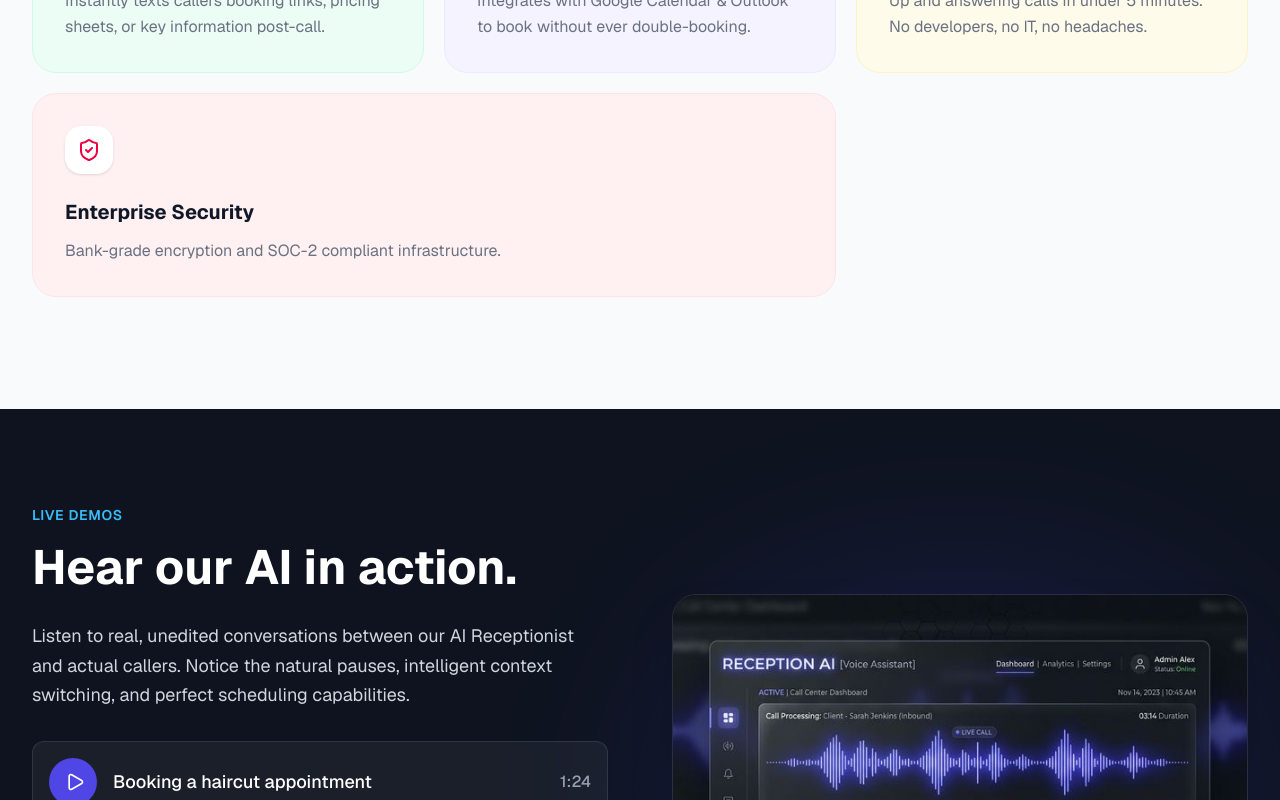
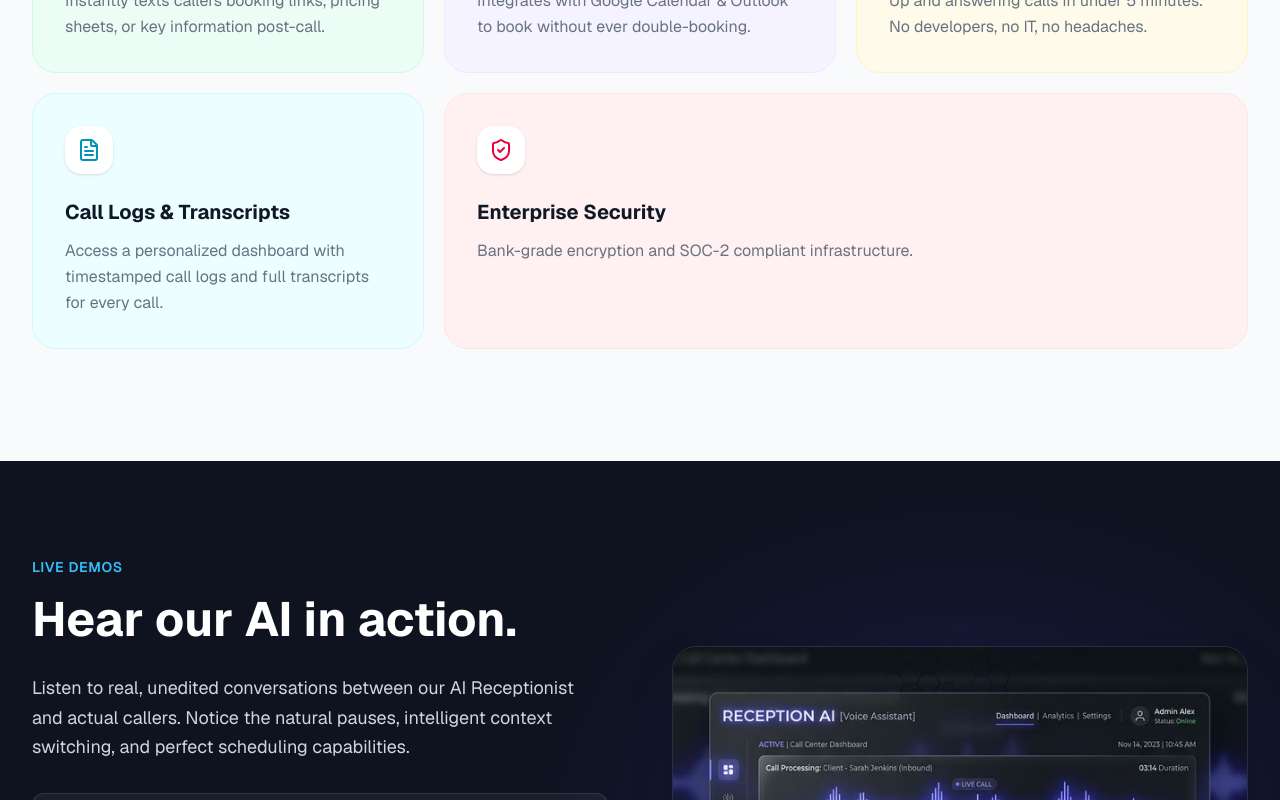
Before and after one commit to GhufranBarcha/dialagenie, a Next.js app: page / in a window 1280 px wide. Shown: the part 2440-3240 px from the top of the page. Built offline with nearby package versions, Linux system fonts and the light colour scheme.

Commit message:
Added call logs and trascript section

```diff
--- a/src/components/sections/Comparison.tsx
+++ b/src/components/sections/Comparison.tsx
@@ -7,6 +7,7 @@ const rows = [
     { label: "Training Required", ai: "None", human: "Weeks" },
     { label: "Call Scripting", ai: "100% consistent", human: "Can have off days" },
     { label: "Lead Qualification", ai: "Every single call", human: "Inconsistent" },
+    { label: "Call Logs & Transcripts", ai: "Full timestamped transcripts", human: "Manual notes or partial records" },
 ];
 
 export default function Comparison() {
--- a/src/components/sections/FAQ.tsx
+++ b/src/components/sections/FAQ.tsx
@@ -8,7 +8,8 @@ const faqs = [
     { category: "Technology", question: "Does it sound like a real person?", answer: "Yes! Dial a Genie uses the latest conversational AI and ultra-realistic voice synthesis. Most callers will not even realize they are speaking to an AI. It even handles interruptions and pauses naturally." },
     { category: "Integrations", question: "Can it integrate with my existing calendar?", answer: "Absolutely. We seamlessly integrate with Google Calendar, Outlook, Calendly, and most major CRM platforms to enable real-time booking and scheduling." },
     { category: "Technology", question: "What happens if the AI does not know the answer?", answer: "If a caller asks a question outside the configured knowledge base, it will politely take a message, gather the contact details, and immediately notify you or your team for follow-up." },
-    { category: "Billing", question: "Can I cancel at any time?", answer: "Yes — no hidden contracts. All plans are month-to-month. You can cancel, upgrade, or downgrade anytime directly from your account dashboard." }
+    { category: "Billing", question: "Can I cancel at any time?", answer: "Yes — no hidden contracts. All plans are month-to-month. You can cancel, upgrade, or downgrade anytime directly from your account dashboard." },
+    { category: "Dashboard", question: "Can I review the call logs/transcripts?", answer: "Absolutely! We time stamp all call logs and you can access a full transcript of all calls for later review." }
 ];
 
 export default function FAQ() {
--- a/src/components/sections/Features.tsx
+++ b/src/components/sections/Features.tsx
@@ -4,7 +4,7 @@ import { Swiper, SwiperSlide } from "swiper/react";
 import { Pagination } from "swiper/modules";
 import "swiper/css";
 import "swiper/css/pagination";
-import { Globe, CalendarDays, MessageSquare, PhoneForwarded, ShieldCheck, Zap } from "lucide-react";
+import { Globe, CalendarDays, MessageSquare, FileText, PhoneForwarded, ShieldCheck, Zap } from "lucide-react";
 import { StaggerContainer, StaggerItem } from "@/components/ui/ScrollReveal";
 
 const features = [
@@ -13,6 +13,7 @@ const features = [
     { icon: <MessageSquare className="w-6 h-6 text-emerald-600" />, title: "SMS Automations", description: "Instantly texts callers booking links, pricing sheets, or key information post-call.", badge: null, bg: "bg-emerald-50", border: "border-emerald-100" },
     { icon: <CalendarDays className="w-6 h-6 text-violet-600" />, title: "24/7 Calendar Sync", description: "Integrates with Google Calendar & Outlook to book without ever double-booking.", badge: null, bg: "bg-violet-50", border: "border-violet-100" },
     { icon: <Zap className="w-6 h-6 text-amber-500" />, title: "Instant Setup", description: "Up and answering calls in under 5 minutes. No developers, no IT, no headaches.", badge: null, bg: "bg-amber-50", border: "border-amber-100" },
+    { icon: <FileText className="w-6 h-6 text-cyan-600" />, title: "Call Logs & Transcripts", description: "Access a personalized dashboard with timestamped call logs and full transcripts for every call.", badge: null, bg: "bg-cyan-50", border: "border-cyan-100" },
     { icon: <ShieldCheck className="w-6 h-6 text-rose-600" />, title: "Enterprise Security", description: "Bank-grade encryption and SOC-2 compliant infrastructure.", badge: null, bg: "bg-rose-50", border: "border-rose-100" },
 ];
 
```
